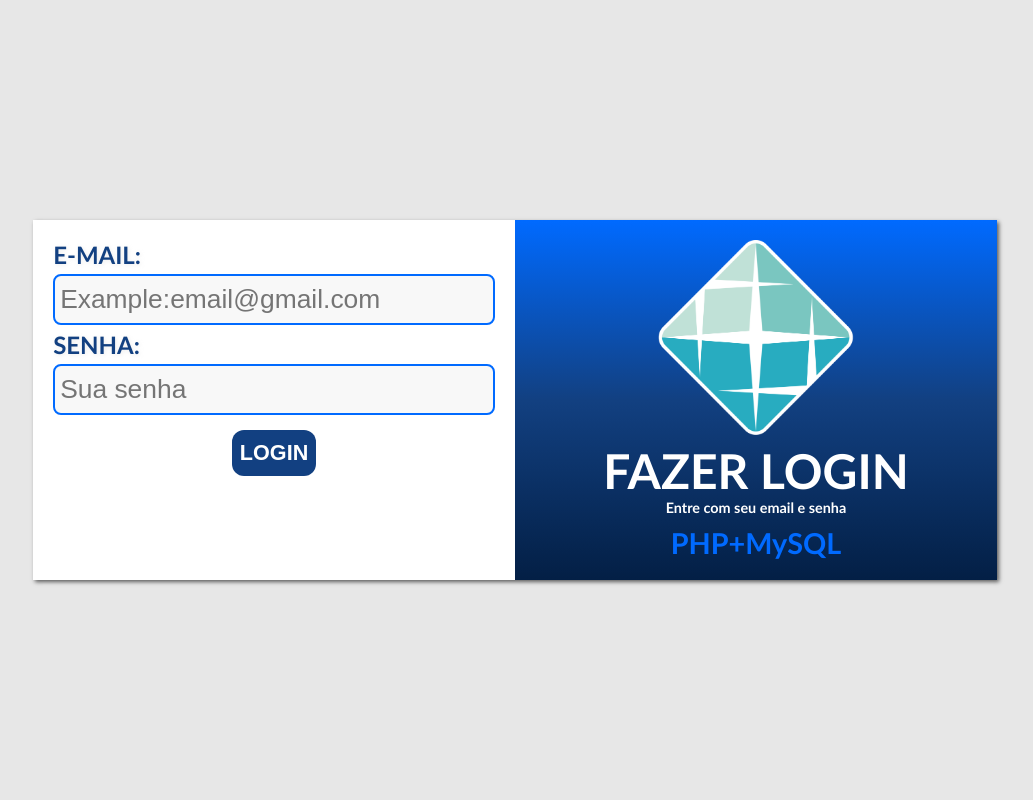
After one commit to Gustavo-erades/OficinaPHP, a PHP site: page /login.php in a window 1280 px wide. The commit adds this page. Shown: the whole page, without its empty margins (125-1158 px from the left). Run offline with PHP 8.4, Linux system fonts and the light colour scheme.

Commit message:
começando a codificar a validação de login

```diff
--- a/cadastro/pegarDados.php
+++ b/cadastro/pegarDados.php
@@ -8,5 +8,5 @@
         $slq="INSERT INTO USUARIO(NOME,DT_NASCIMENTO,EMAIL,SENHA)
         VALUES('$nome','$idade','$email',MD5('$senha'));";
         mysqli_query($conexao,$slq);
-        header("Location:home.php");
+        header("Location:../login.php");
     }
--- /dev/null
+++ b/cadastro/validarLogin.php
@@ -0,0 +1 @@
+<?php
--- /dev/null
+++ b/login.php
@@ -0,0 +1,37 @@
+<!DOCTYPE html>
+<html lang="pt-br">
+<head>
+    <meta charset="UTF-8">
+    <meta name="viewport" content="width=device-width, initial-scale=1.0">
+    <link rel="stylesheet" href="./style/style.css">
+    <script src="./scripts/script.js" defer></script>
+    <title>Oficina PHP+MySql</title>
+</head>
+<body>
+    <div class="container">
+        <div id="div_formulario" class="flex-box">
+            <div id="div_grid">
+                <form action="./cadastro/validarLogin.php" method="post" id="formulario">
+                    <div>
+                        <label for="email">E-mail:</label>
+                        <input type="email" id="email" name="email" placeholder="Example:email@gmail.com" required onkeyup="corBorda2()">
+                    </div>
+                    <div>
+                        <label for="senha">Senha:</label>
+                        <input type="password" id="senha" name="senha" placeholder="Sua senha" required onkeyup="corBorda4()">
+                    </div>
+                    <button type="submit" name="enviar" id="enviar" class="botao_login">
+                        Login
+                    </button>
+                </form>
+                <div id="texto">
+                    <img src="./imagens/estacio-logo.png" alt="logo da estácio" width="200px">
+                    <h2>Fazer Login</h2>
+                    <h4>Entre com seu email e senha</h4>
+                    <h3>PHP+MySQL</h3>
+                </div>
+            </div>
+        </div>
+    </div>
+</body>
+</html>
```
